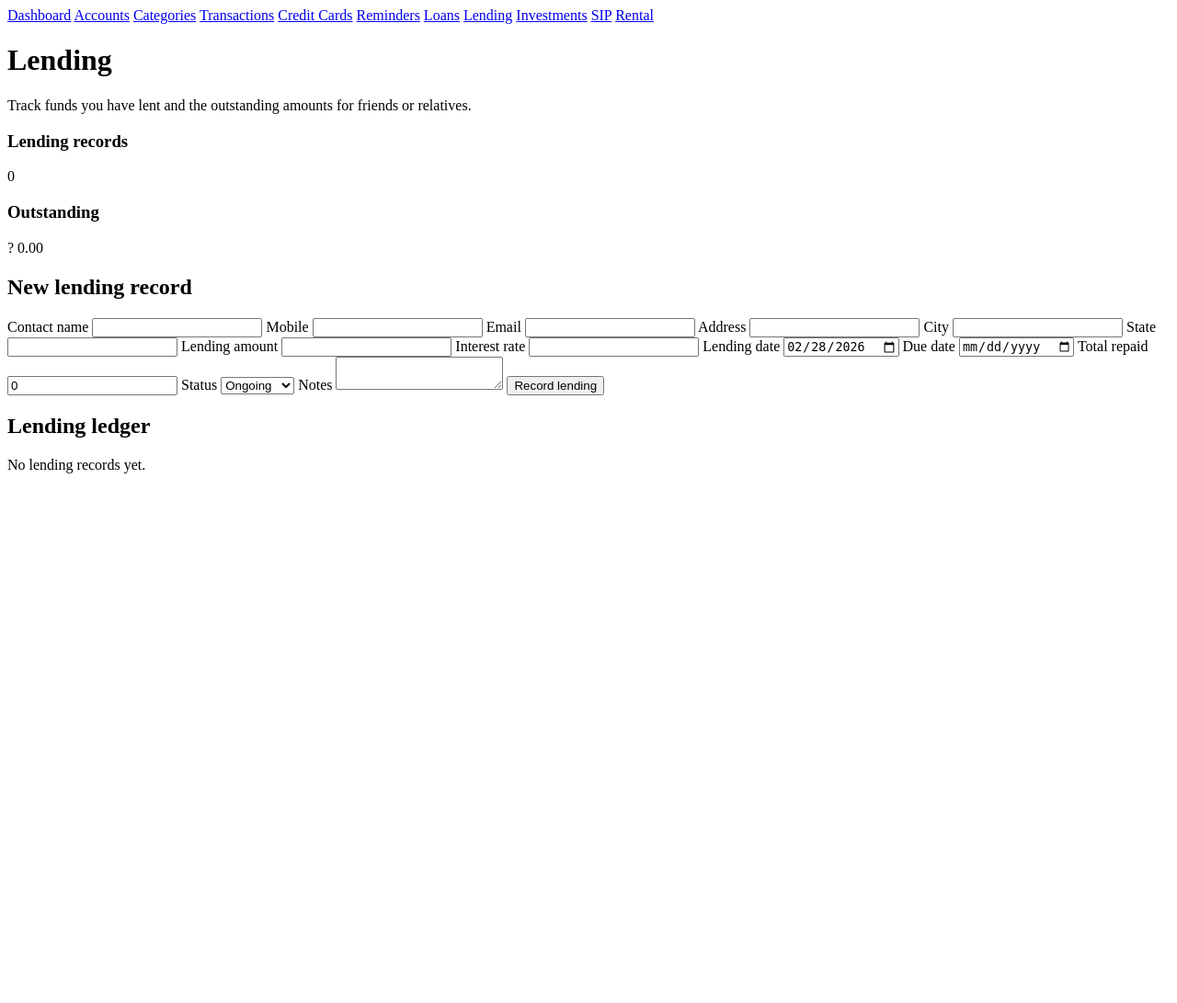
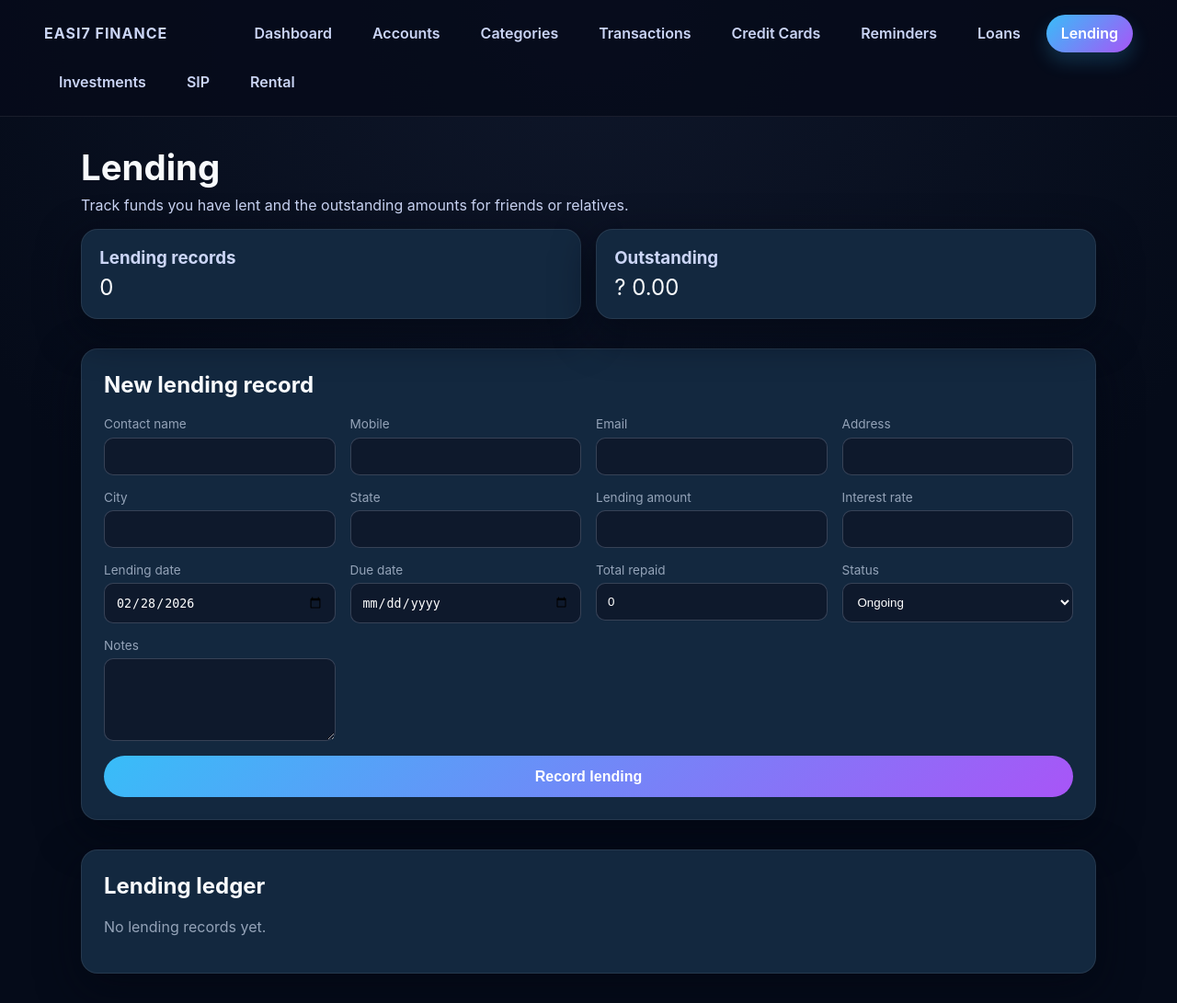
Before and after one commit to ananthsridev12/expensemanager, a PHP site: template views/lending/index.php in a window 1280 px wide. Shown: the whole page at 92% size. Before the commit the page ends 515 px from the top, so only its background shows below. Run offline with PHP 8.4, Linux system fonts and the light colour scheme; the template is opened without the code that fills it, so the values that code supplies are empty.

Commit message:
Wrap views in layout for styling

```diff
--- a/controllers/CategoryController.php
+++ b/controllers/CategoryController.php
@@ -31,8 +31,8 @@ class CategoryController extends BaseController
 
         $categories = $this->categoryModel->getAllWithSubcategories();
 
-        ob_start();
-        include __DIR__ . '/../views/categories/index.php';
-        return ob_get_clean();
+        return $this->render('categories/index.php', [
+            'categories' => $categories,
+        ]);
     }
 }
--- a/public/css/style.css
+++ b/public/css/style.css
@@ -1,101 +1,174 @@
+:root {
+    --bg-dark: #0b1624;
+    --bg-surface: #111b2f;
+    --bg-panel: #13283f;
+    --bg-muted: rgba(255, 255, 255, 0.05);
+    --text-primary: #f8fafc;
+    --text-muted: #cbd5f5;
+    --accent: #38bdf8;
+    --accent-2: #a855f7;
+    --border: rgba(255, 255, 255, 0.08);
+    --radius-lg: 18px;
+    --shadow-soft: 0 15px 45px rgba(3, 7, 18, 0.7);
+}
+
+* {
+    box-sizing: border-box;
+}
+
 body {
-    font-family: "Segoe UI", sans-serif;
     margin: 0;
-    background-color: #f7fafc;
-    color: #1a202c;
+    font-family: "Inter", "Segoe UI", system-ui, -apple-system, sans-serif;
+    background: radial-gradient(circle at top, #0f172a, #050b19 60%);
+    color: var(--text-primary);
+    min-height: 100vh;
+}
+
+main {
+    padding: 2rem clamp(1rem, 4vw, 3rem);
 }
 
 .main-nav {
     display: flex;
-    gap: 1rem;
-    padding: 1rem 2rem;
-    background: #111827;
+    flex-wrap: wrap;
+    gap: 0.75rem;
+    padding: 1rem clamp(1rem, 4vw, 3rem);
+    background: rgba(7, 11, 26, 0.85);
+    border-bottom: 1px solid var(--border);
+    position: sticky;
+    top: 0;
+    z-index: 10;
+    align-items: center;
 }
 
 .main-nav a {
-    color: #cbd5f5;
+    color: var(--text-muted);
     text-decoration: none;
+    padding: 0.65rem 1rem;
+    border-radius: 999px;
     font-weight: 600;
+    transition: background 0.2s ease, color 0.2s ease;
 }
 
-.main-nav a.is-active {
-    color: #fbbf24;
+.main-nav a.is-active,
+.main-nav a:hover {
+    color: #fff;
+    background: linear-gradient(135deg, var(--accent), var(--accent-2));
+    box-shadow: 0 10px 20px rgba(56, 189, 248, 0.2);
+}
+
+.brand {
+    margin-right: auto;
+    font-weight: 700;
+    letter-spacing: 1px;
+    text-transform: uppercase;
+    color: var(--text-muted);
 }
 
 .module-content {
-    padding: 2rem;
-    max-width: 1000px;
+    max-width: 1200px;
     margin: 0 auto;
 }
 
 .module-header h1 {
     margin: 0;
-    font-size: 2rem;
+    font-size: clamp(2rem, 3vw, 2.4rem);
 }
 
 .module-header p {
-    margin-top: 0.5rem;
-    color: #4a5568;
+    margin: 0.5rem 0 1rem;
+    color: var(--text-muted);
 }
 
 .summary-cards {
     display: grid;
     grid-template-columns: repeat(auto-fit, minmax(180px, 1fr));
     gap: 1rem;
-    margin-top: 1.5rem;
 }
 
 .card {
-    background: #fff;
-    padding: 1rem;
-    border-radius: 10px;
-    box-shadow: 0 1px 3px rgba(15, 23, 42, 0.08);
+    background: var(--bg-panel);
+    border: 1px solid var(--border);
+    border-radius: var(--radius-lg);
+    padding: 1.2rem;
+    box-shadow: var(--shadow-soft);
+    transition: transform 0.2s ease;
+}
+
+.card:hover {
+    transform: translateY(-5px);
+}
+
+.card h3 {
+    margin: 0;
+    color: var(--text-muted);
+}
+
+.card p {
+    font-size: 1.5rem;
+    margin: 0.4rem 0 0;
 }
 
 .module-panel {
-    background: #fff;
-    padding: 1.5rem;
+    background: var(--bg-panel);
+    border-radius: var(--radius-lg);
+    border: 1px solid var(--border);
+    padding: clamp(1rem, 3vw, 1.5rem);
     margin-top: 2rem;
-    border-radius: 10px;
-    box-shadow: 0 1px 3px rgba(15, 23, 42, 0.08);
+    box-shadow: var(--shadow-soft);
 }
 
 .module-panel h2 {
     margin-top: 0;
+    display: flex;
+    align-items: center;
+    gap: 0.5rem;
 }
 
 .module-form {
     display: grid;
+    gap: 1rem;
     grid-template-columns: repeat(auto-fit, minmax(220px, 1fr));
-    gap: 1rem;
 }
 
 .module-form label {
     display: flex;
     flex-direction: column;
-    font-size: 0.9rem;
-    color: #4a5568;
+    font-size: 0.85rem;
+    color: #94a3b8;
 }
 
 .module-form input,
 .module-form select,
 .module-form textarea {
     margin-top: 0.4rem;
-    padding: 0.5rem;
-    border-radius: 6px;
-    border: 1px solid #e2e8f0;
-    font-size: 1rem;
+    padding: 0.75rem;
+    border-radius: 10px;
+    border: 1px solid rgba(148, 163, 184, 0.3);
+    background: rgba(15, 23, 42, 0.85);
+    color: #fff;
+    font-weight: 500;
+}
+
+.module-form textarea {
+    min-height: 90px;
 }
 
 .module-form button {
+    grid-column: 1 / -1;
+    padding: 0.85rem 1rem;
     border: none;
-    background: #2563eb;
+    border-radius: 999px;
+    background: linear-gradient(135deg, var(--accent), var(--accent-2));
     color: #fff;
-    padding: 0.75rem 1rem;
-    border-radius: 6px;
+    font-weight: 700;
+    font-size: 1rem;
     cursor: pointer;
-    font-weight: 600;
-    margin-top: 1rem;
+    transition: opacity 0.2s ease;
+}
+
+.module-form button:hover {
+    opacity: 0.9;
 }
 
 .table-wrapper {
@@ -106,58 +179,65 @@ table {
     width: 100%;
     border-collapse: collapse;
     margin-top: 1rem;
+    background: rgba(255, 255, 255, 0.02);
+    border-radius: 18px;
+    overflow: hidden;
+}
+
+table thead {
+    background: rgba(15, 23, 42, 0.8);
 }
 
 table th,
 table td {
+    padding: 0.85rem 1rem;
     text-align: left;
-    padding: 0.75rem;
-    border-bottom: 1px solid #edf2f7;
+    border-bottom: 1px solid rgba(148, 163, 184, 0.25);
 }
 
-table small {
-    color: #718096;
-    font-size: 0.8rem;
+table tbody tr:hover {
+    background: rgba(56, 189, 248, 0.08);
 }
 
 .muted {
-    color: #718096;
-}
-
-.category-list {
-    display: grid;
-    gap: 1rem;
-    margin-top: 1rem;
+    color: #94a3b8;
 }
 
 .category-card {
-    border: 1px solid #e2e8f0;
-    border-radius: 8px;
+    border: 1px solid rgba(148, 163, 184, 0.4);
     padding: 1rem;
+    border-radius: 14px;
+    background: rgba(255, 255, 255, 0.02);
 }
 
 .category-card header {
     display: flex;
     justify-content: space-between;
     align-items: center;
-    margin-bottom: 0.5rem;
+    margin-bottom: 0.75rem;
+}
+
+.category-card ul {
+    margin: 0;
+    padding-left: 1rem;
+    color: #cbd5f5;
 }
 
 .pill {
-    font-size: 0.8rem;
-    background: #e0f2fe;
-    color: #0284c7;
-    padding: 0.2rem 0.5rem;
+    font-size: 0.75rem;
+    padding: 0.2rem 0.6rem;
     border-radius: 999px;
+    background: rgba(56, 189, 248, 0.15);
+    color: var(--accent);
 }
 
-@media (max-width: 600px) {
-    .main-nav {
-        flex-wrap: wrap;
-        gap: 0.5rem;
-    }
-
+@media (max-width: 720px) {
     .module-form {
         grid-template-columns: 1fr;
     }
+
+    table th,
+    table td {
+        padding: 0.65rem 0.75rem;
+    }
 }
--- /dev/null
+++ b/views/layout.php
@@ -0,0 +1,13 @@
+<!DOCTYPE html>
+<html lang="en">
+<head>
+    <meta charset="UTF-8">
+    <meta name="viewport" content="width=device-width, initial-scale=1">
+    <title>Personal Finance Manager</title>
+    <link rel="stylesheet" href="public/css/style.css">
+</head>
+<body>
+    <?= $content ?? '' ?>
+    <script src="public/js/main.js"></script>
+</body>
+</html>
--- a/views/partials/nav.php
+++ b/views/partials/nav.php
@@ -1,5 +1,6 @@
 <nav class="main-nav">
     <?php $module = $activeModule ?? 'dashboard'; ?>
+    <span class="brand">Easi7 Finance</span>
     <a href="?module=dashboard" class="<?= $module === 'dashboard' ? 'is-active' : '' ?>">Dashboard</a>
     <a href="?module=accounts" class="<?= $module === 'accounts' ? 'is-active' : '' ?>">Accounts</a>
     <a href="?module=categories" class="<?= $module === 'categories' ? 'is-active' : '' ?>">Categories</a>
```
Also changed, not shown: controllers/AccountController.php (+4 -3 lines), controllers/BaseController.php (+12 -0 lines), controllers/CreditCardController.php (+4 -3 lines), controllers/DashboardController.php (+6 -3 lines), controllers/InvestmentController.php (+6 -3 lines), controllers/LendingController.php (+4 -3 lines), controllers/LoanController.php (+5 -3 lines), controllers/ReminderController.php (+4 -3 lines), controllers/RentalController.php (+8 -3 lines), controllers/SipController.php (+6 -3 lines), controllers/TransactionController.php (+6 -3 lines).
